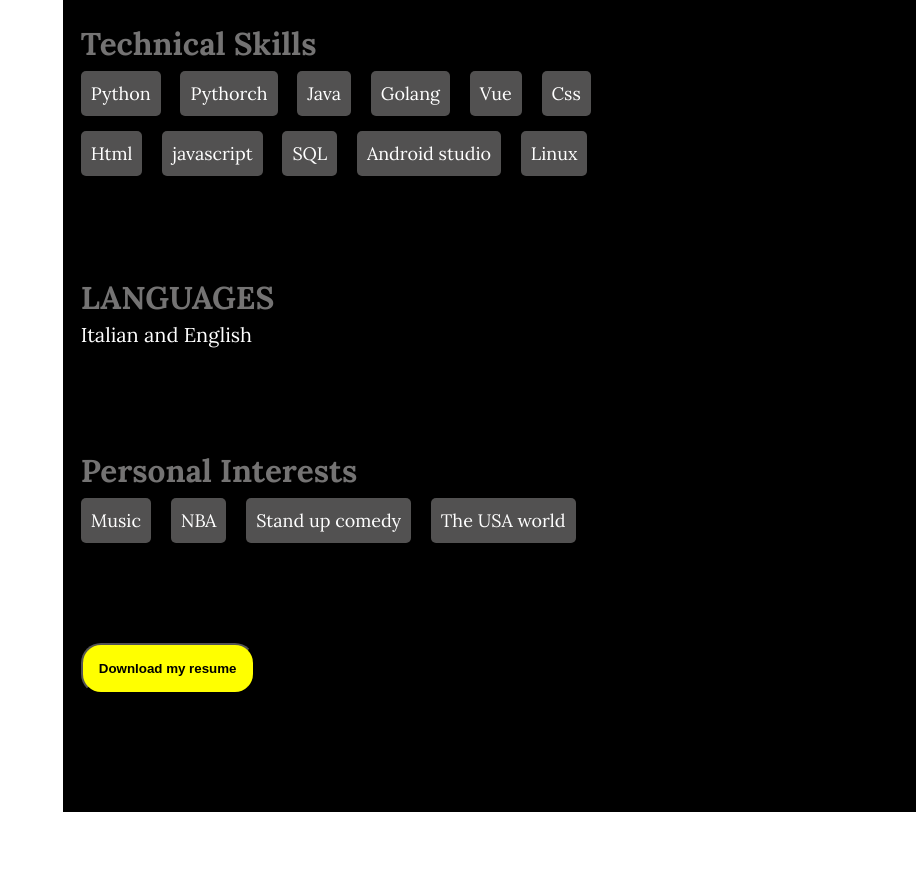
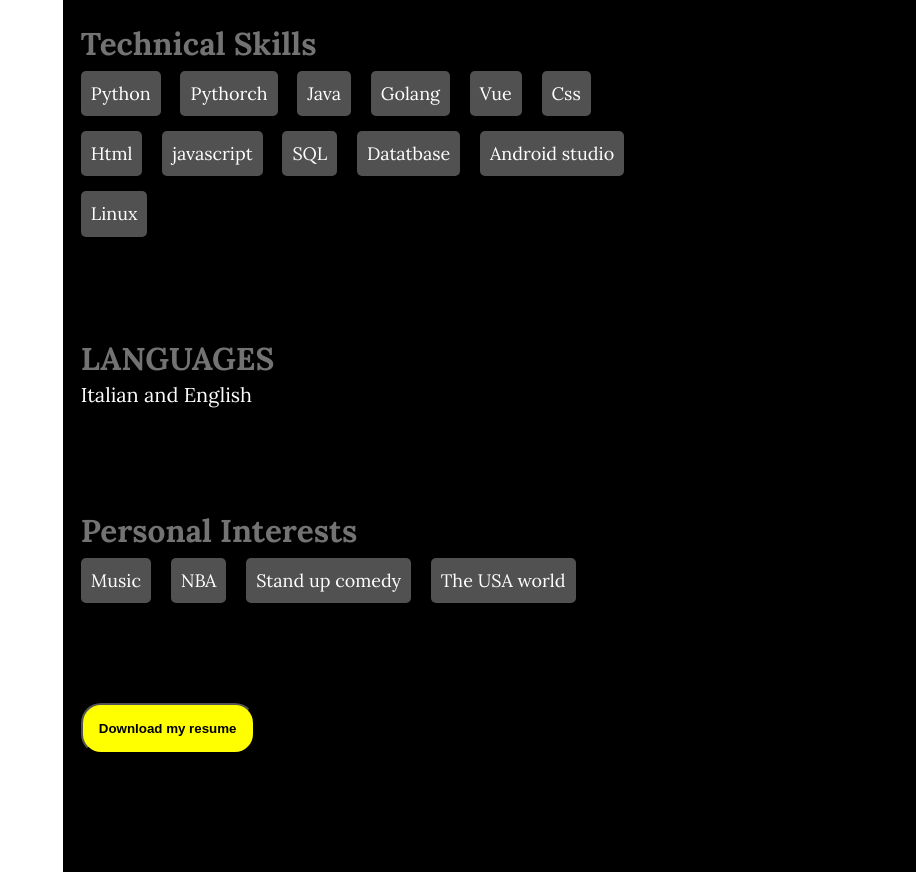
Before and after one commit to Matteozara/my_site, a plain HTML site: page html/cv.html in a window 1280 px wide. Shown: the part 1900-2772 px from the top of the page, without its empty margins (364-1280 px from the left). Before the commit the page ends 2712 px from the top, so only its background shows below. Drawn offline with nearby package versions, Linux system fonts and the light colour scheme; a web font is replaced by a local one.

Commit message:
adding details

```diff
--- a/html/cv.html
+++ b/html/cv.html
@@ -100,6 +100,7 @@
               <li>Html</li>
               <li>javascript</li>
               <li>SQL</li>
+              <li>Datatbase</li>
               <li>Android studio</li>
               <li>Linux</li>
             </ul>
```
